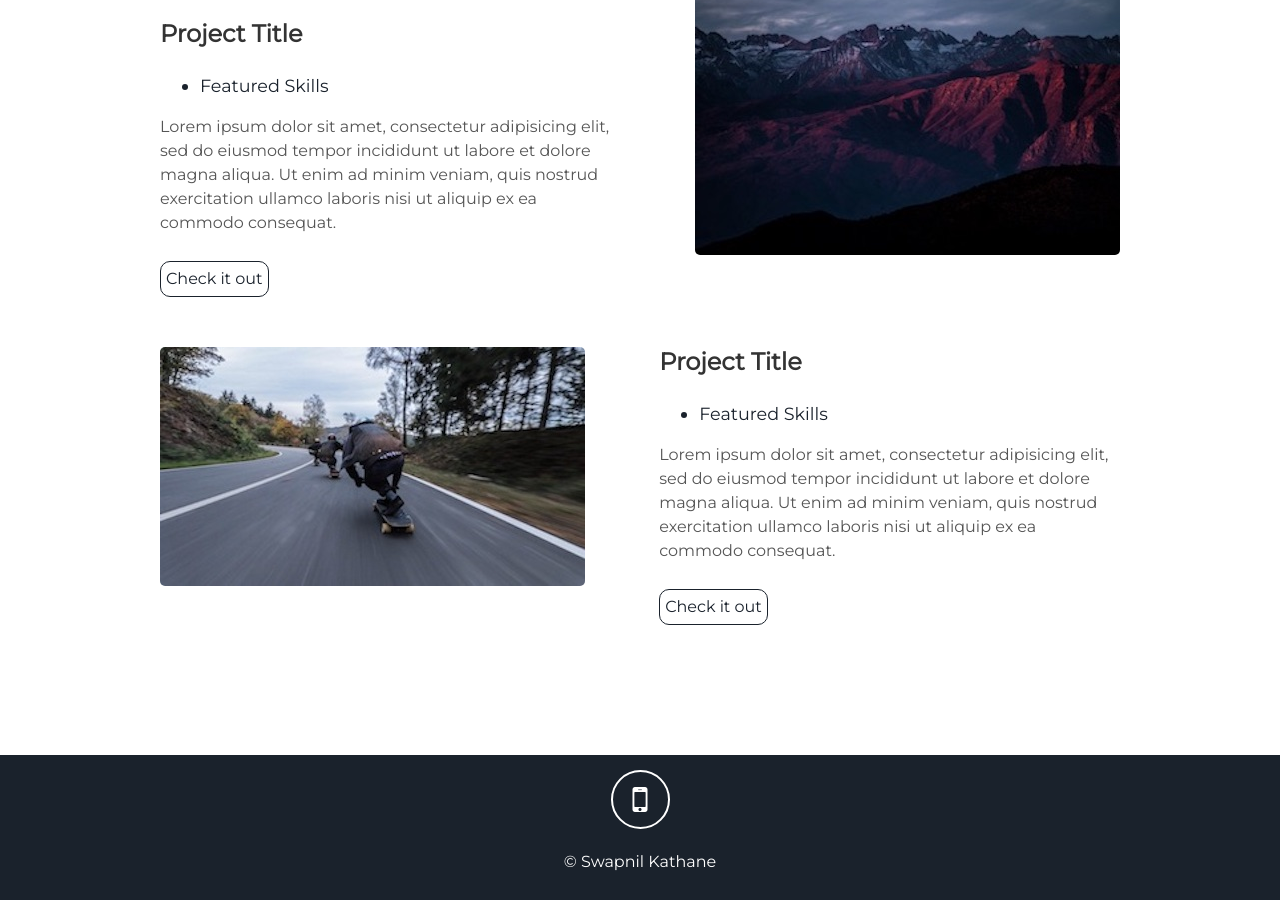
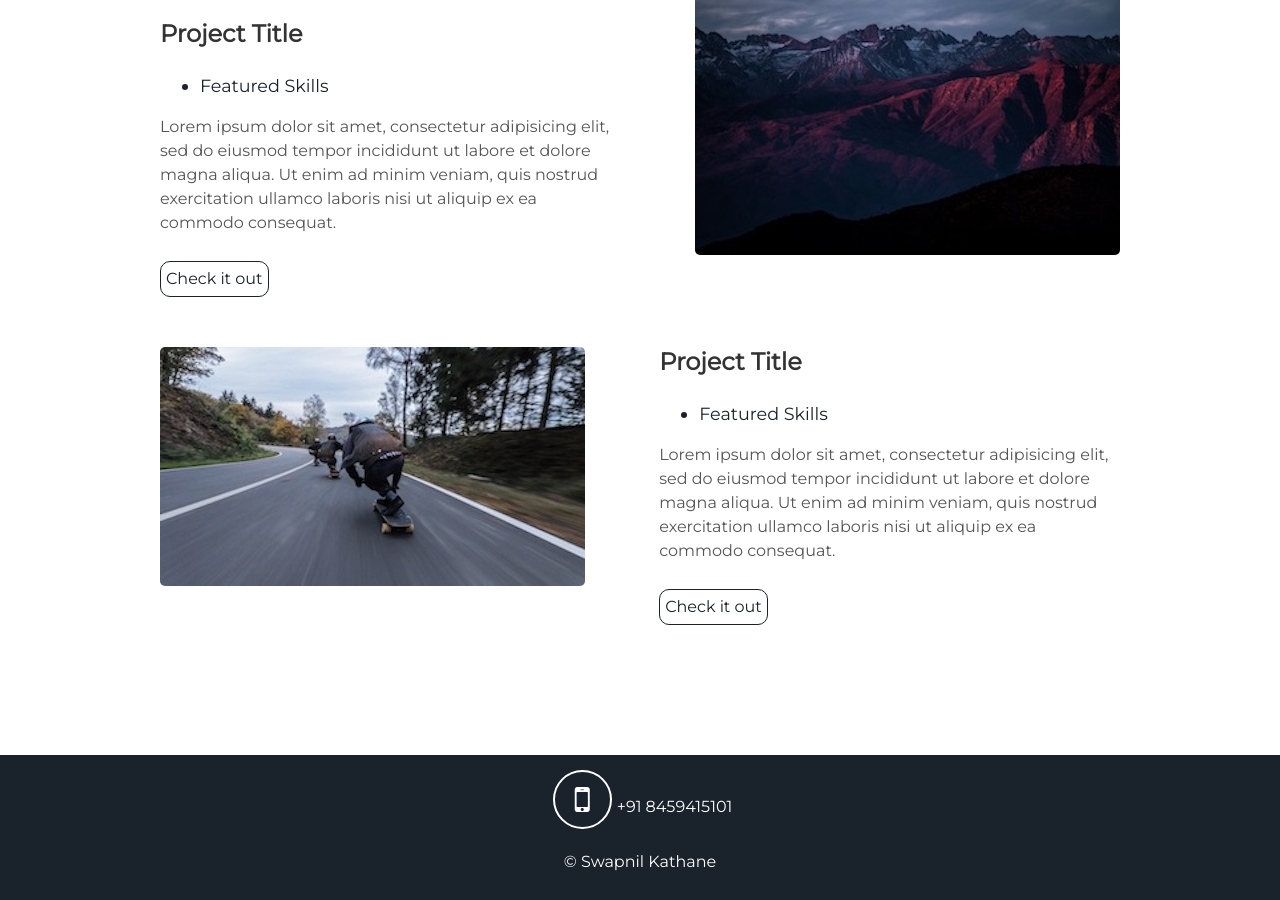
Before and after one commit to swapnilkathane/swapnilkathaneoldweb, a Jekyll site: the page built from index.html, in a window 1280 px wide and 900 px high, scrolled down 1693 px. Built offline with Jekyll 4.4.1, drawn with Linux system fonts in a browser that asks for light colours.

Commit message:
Update footer.html

```diff
--- a/_includes/footer.html
+++ b/_includes/footer.html
@@ -1,6 +1,6 @@
 <footer class="footer">
 	<div class="header-icons">
-        <a aria-label="Send email" href="#"><i class="icon fa fa-mobile"></i></a>
+        <a aria-label="Send email" href="#"><i class="icon fa fa-mobile"></i>+91 8459415101</a>
     </div>
     <p>&copy; {{site.username}}</p>
 </footer>
```
